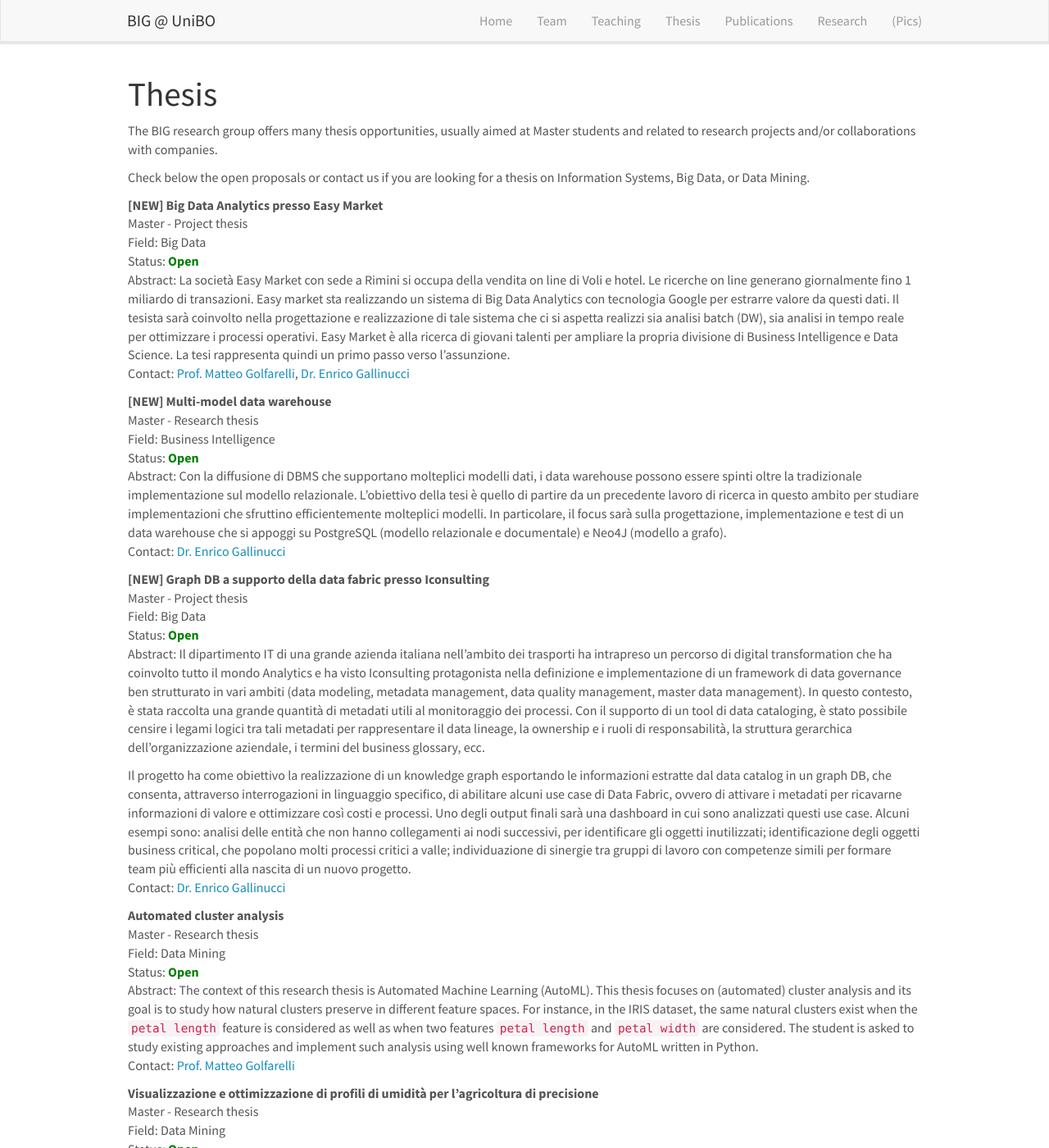
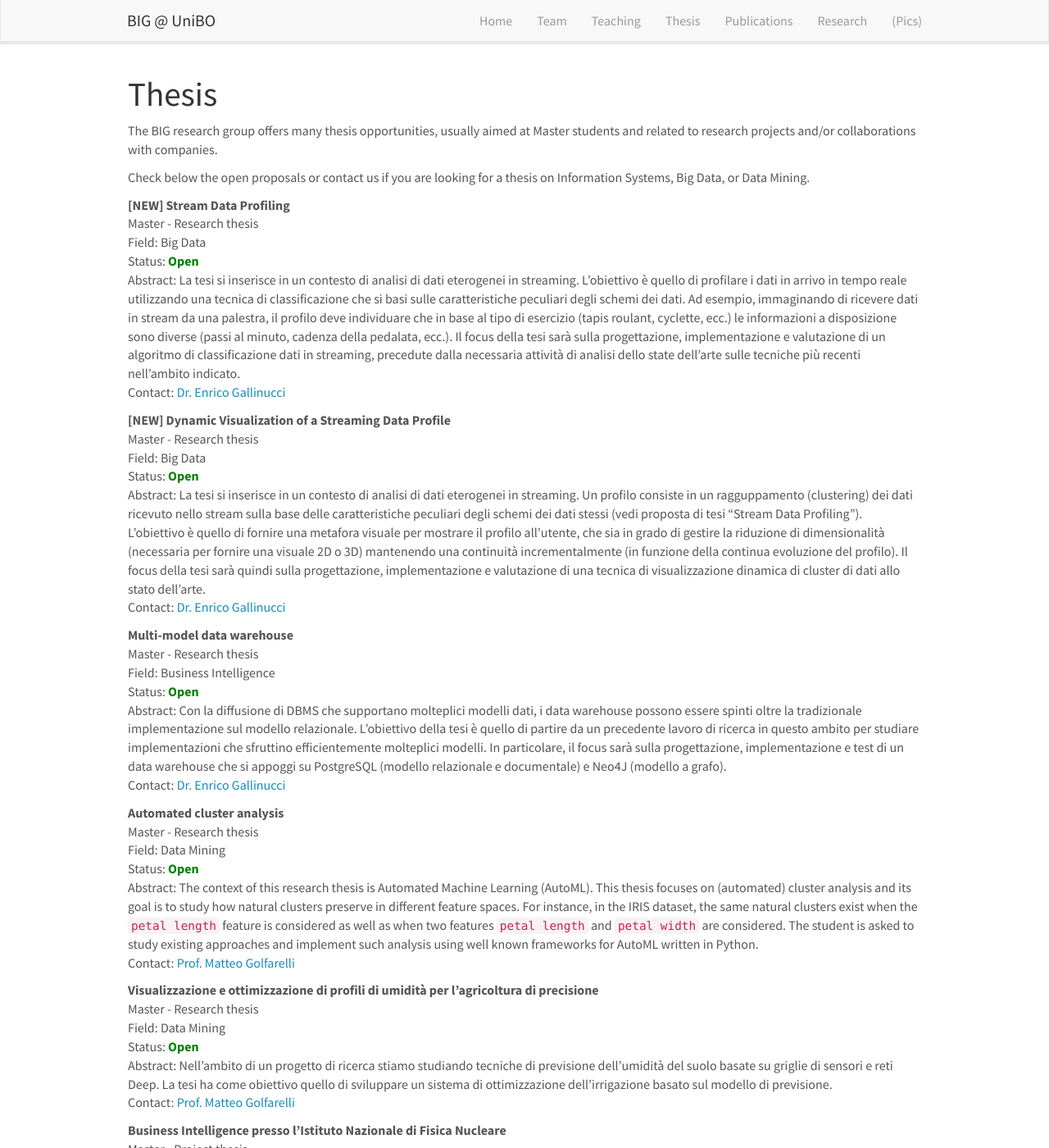
Before and after one commit to big-unibo/big-unibo.github.io, a Jekyll site: the page built from _pages/thesis.md, in a window 1280 px wide and 1400 px high. Shown: the whole window at 82% size. Built offline with Jekyll 4.4.1, drawn with Linux system fonts in a browser that asks for light colours; nearby versions of some CDN libraries; some of the changed text lies outside the part shown.

Commit message:
Update thesis

```diff
--- a/_data/team_members.yml
+++ b/_data/team_members.yml
@@ -14,19 +14,19 @@
   photo: GolfarelliM.jpg
   info: Full professor #, started Oct 2019
   email: matteo.golfarelli@unibo.it
-  bio: Matteo is full professor at the Department of Informatics - Science and Engineering of the University of Bologna and he teaches Information systems, Advanced Databases and Data Mining. He is the author of over 100 publications in international journals and conferences in the areas of pattern recognition, robotics, multi-agent systems and business intelligence, which is today his main research sector. His current research interests include distributed and semantic data warehouses, machine learning, social data analysis, trajectory mining and big data. He coordinated multiple research projects, national and international, in the aforementioned research areas. He is actively engaged in technology transfer in the information systems and business intelligence sectors, collaborates with public and private Italian companies and has been the scientific manager of numerous corporate agreements.
+  bio: "Matteo is full professor at the Department of Informatics - Science and Engineering of the University of Bologna and he teaches Information systems, Advanced Databases and Data Mining. He is the author of over 100 publications in international journals and conferences in the areas of pattern recognition, robotics, multi-agent systems and business intelligence, which is today his main research sector. His current research interests include distributed and semantic data warehouses, machine learning, social data analysis, trajectory mining and big data. He coordinated multiple research projects, national and international, in the aforementioned research areas. He is actively engaged in technology transfer in the information systems and business intelligence sectors, collaborates with public and private Italian companies and has been the scientific manager of numerous corporate agreements."
 
 - name: Enrico Gallinucci
   photo: GallinucciE.jpg
   info: Junior Assistant Professor #, started Jun 2021
   email: enrico.gallinucci@unibo.it
-  bio: "Gallinucci is a computer science researcher at the University of Bologna since 2013, where he teaches the Master's Degree Big Data course and carries out his research activities in the fields of Business Intelligence and Big Data. His research interests are aimed in particular at the aspects of modeling, integration and data analysis, both from the methodological and algorithmic perspectives. The current research topics include: the design of a multistore system to manage data integration and to optimize queries on distributed databases, including relational and NoSQL technologies; the development of smart approaches to support the data scientist in searching, organizing and analizing data in a big data environment; the design of innovative and scalable techniques to analyze large-scale trajectory data. He is currently involved in several projects to deploy the research topics in practical applications, particularly in the precision agriculture sector."
+  bio: "Enrico Gallinucci is a computer science researcher at the University of Bologna since 2013, where he teaches the Master's Degree Big Data course and carries out his research activities in the fields of Business Intelligence and Big Data. His research interests are aimed in particular at the aspects of modeling, integration and data analysis, both from the methodological and algorithmic perspectives. The current research topics include: the design of a multistore system to manage data integration and to optimize queries on distributed databases, including relational and NoSQL technologies; the development of smart approaches to support the data scientist in searching, organizing and analizing data in a big data environment; the design of innovative and scalable techniques to analyze large-scale trajectory data. He is currently involved in several projects to deploy the research topics in practical applications, particularly in the precision agriculture sector."
 
 - name: Matteo Francia
   photo: FranciaM_2.jpg
   info: Junior Assistant Professor
   email: m.francia@unibo.it
-  bio: Matteo Francia earned his Ph.D. in Computer Science and Engineering from The University of Bologna, Italy. He is an assistant professor at The University of Bologna, where he is a member of the Business Intelligence Group and teaches subjects related to Big Data and Cloud Platforms. His research focuses on advanced analytics and unconventional data, with particular reference to trajectory, social, and sensor data. He authored publications in international conferences and journals on these subjects, including Information Systems, Information Systems Frontiers, IEEE Transactions on Knowledge and Data Engineering, DOLAP, EDBT, and ER. He was a visiting scholar at The University of Queensland in 2019. He received the MSc and BSc with honors from the University of Bologna in 2017 and 2014, respectively.
+  bio: "Matteo Francia earned his Ph.D. in Computer Science and Engineering from The University of Bologna, Italy. He is an assistant professor at The University of Bologna, where he is a member of the Business Intelligence Group and teaches subjects related to Big Data and Cloud Platforms. His research focuses on advanced analytics and unconventional data, with particular reference to trajectory, social, and sensor data. He authored publications in international conferences and journals on these subjects, including Information Systems, Information Systems Frontiers, IEEE Transactions on Knowledge and Data Engineering, DOLAP, EDBT, and ER. He was a visiting scholar at The University of Queensland in 2019. He received the MSc and BSc with honors from the University of Bologna in 2017 and 2014, respectively."
 
 - name: Chiara Forresi
   photo: ForresiC.jpg
--- a/_data/thesis.yml
+++ b/_data/thesis.yml
@@ -2,21 +2,35 @@
 ## Level: Master, Bachelor
 ## Type: Research, Project, Compilation
 
-- title: \[NEW\] Big Data Analytics presso Easy Market
+- title: \[NEW\] Stream Data Profiling
   level: Master
   field: Big Data
-  type: Project thesis
+  type: Research thesis
   status: Open
-  year: 2023
-  contact: "<a href='mailto:matteo.golfarelli@unibo.it'>Prof. Matteo Golfarelli</a>, <a href='mailto:enrico.gallinucci@unibo.it'>Dr. Enrico Gallinucci</a>"
+  year: 2024
+  contact: "<a href='mailto:enrico.gallinucci@unibo.it'>Dr. Enrico Gallinucci</a>"
   abstract: |
-    La società Easy Market con sede a Rimini si occupa della vendita on line di Voli e hotel.
-    Le ricerche on line generano giornalmente fino 1 miliardo di transazioni.
-    Easy market sta realizzando un sistema di Big Data Analytics con tecnologia Google per estrarre valore da questi dati.
-    Il tesista sarà coinvolto nella progettazione e realizzazione di tale sistema che ci si aspetta realizzi sia analisi batch (DW), sia analisi in tempo reale per ottimizzare i processi operativi.
-    Easy Market è alla ricerca di giovani talenti per ampliare la propria divisione di Business Intelligence e Data Science. La tesi rappresenta quindi un primo passo verso l’assunzione.
+    La tesi si inserisce in un contesto di analisi di dati eterogenei in streaming.
+    L'obiettivo è quello di profilare i dati in arrivo in tempo reale utilizzando una tecnica di classificazione che si basi sulle caratteristiche peculiari degli schemi dei dati.
+    Ad esempio, immaginando di ricevere dati in stream da una palestra, il profilo deve individuare che in base al tipo di esercizio (tapis roulant, cyclette, ecc.) le informazioni a disposizione sono diverse (passi al minuto, cadenza della pedalata, ecc.).
+    Il focus della tesi sarà sulla progettazione, implementazione e valutazione di un algoritmo di classificazione dati in streaming, precedute dalla necessaria attività di analisi dello state dell'arte sulle tecniche più recenti nell'ambito indicato.
 
-- title: \[NEW\] Multi-model data warehouse
+
+- title: \[NEW\] Dynamic Visualization of a Streaming Data Profile
+  level: Master
+  field: Big Data
+  type: Research thesis
+  status: Open
+  year: 2024
+  contact: "<a href='mailto:enrico.gallinucci@unibo.it'>Dr. Enrico Gallinucci</a>"
+  abstract: |
+    La tesi si inserisce in un contesto di analisi di dati eterogenei in streaming.
+    Un profilo consiste in un ragguppamento (clustering) dei dati ricevuto nello stream sulla base delle caratteristiche peculiari degli schemi dei dati stessi (vedi proposta di tesi "Stream Data Profiling").
+    L'obiettivo è quello di fornire una metafora visuale per mostrare il profilo all'utente, che sia in grado di gestire la riduzione di dimensionalità (necessaria per fornire una visuale 2D o 3D) mantenendo una continuità incrementalmente (in funzione della continua evoluzione del profilo).
+    Il focus della tesi sarà quindi sulla progettazione, implementazione e valutazione di una tecnica di visualizzazione dinamica di cluster di dati allo stato dell'arte.
+
+
+- title: Multi-model data warehouse
   level: Master
   field: Business Intelligence
   type: Research thesis
@@ -27,27 +41,6 @@
     Con la diffusione di DBMS che supportano molteplici modelli dati, i data warehouse possono essere spinti oltre la tradizionale implementazione sul modello relazionale.
     L'obiettivo della tesi è quello di partire da un precedente lavoro di ricerca in questo ambito per studiare implementazioni che sfruttino efficientemente molteplici modelli.
     In particolare, il focus sarà sulla progettazione, implementazione e test di un data warehouse che si appoggi su PostgreSQL (modello relazionale e documentale) e Neo4J (modello a grafo).
-
-- title: \[NEW\] Graph DB a supporto della data fabric presso Iconsulting
-  level: Master
-  field: Big Data
-  type: Project thesis
-  status: Open
-  year: 2023
-  contact: "<a href='mailto:enrico.gallinucci@unibo.it'>Dr. Enrico Gallinucci</a>"
-  abstract: |
-    Il dipartimento IT di una grande azienda italiana nell’ambito dei trasporti ha intrapreso un percorso di digital transformation che ha coinvolto tutto il mondo Analytics e ha visto
-    Iconsulting protagonista nella definizione e implementazione di un framework di data governance ben strutturato in vari ambiti (data modeling, metadata management, data quality management,
-    master data management). In questo contesto, è stata raccolta una grande quantità di metadati utili al monitoraggio dei processi. Con il supporto di un tool di data cataloging, è stato
-    possibile censire i legami logici tra tali metadati per rappresentare il data lineage, la ownership e i ruoli di responsabilità, la struttura gerarchica dell’organizzazione aziendale,
-    i termini del business glossary, ecc.
-
-    Il progetto ha come obiettivo la realizzazione di un knowledge graph esportando le informazioni estratte dal data catalog in un graph DB, che consenta, attraverso interrogazioni
-    in linguaggio specifico, di abilitare alcuni use case di Data Fabric, ovvero di attivare i metadati per ricavarne informazioni di valore e ottimizzare così costi e processi.
-    Uno degli output finali sarà una dashboard in cui sono analizzati questi use case. Alcuni esempi sono: analisi delle entità che non hanno collegamenti ai nodi successivi, per
-    identificare gli oggetti inutilizzati; identificazione degli oggetti business critical, che popolano molti processi critici a valle; individuazione di sinergie tra gruppi di
-    lavoro con competenze simili per formare team più efficienti alla nascita di un nuovo progetto.
-
 
 - title: Automated cluster analysis
   level: Master
@@ -109,14 +102,48 @@
 
 ###
 
+- title: \[NEW\] Big Data Analytics presso Easy Market
+  level: Master
+  field: Big Data
+  type: Project thesis
+  status: Taken
+  year: 2023
+  contact: "<a href='mailto:matteo.golfarelli@unibo.it'>Prof. Matteo Golfarelli</a>, <a href='mailto:enrico.gallinucci@unibo.it'>Dr. Enrico Gallinucci</a>"
+  abstract: |
+    La società Easy Market con sede a Rimini si occupa della vendita on line di Voli e hotel.
+    Le ricerche on line generano giornalmente fino 1 miliardo di transazioni.
+    Easy market sta realizzando un sistema di Big Data Analytics con tecnologia Google per estrarre valore da questi dati.
+    Il tesista sarà coinvolto nella progettazione e realizzazione di tale sistema che ci si aspetta realizzi sia analisi batch (DW), sia analisi in tempo reale per ottimizzare i processi operativi.
+    Easy Market è alla ricerca di giovani talenti per ampliare la propria divisione di Business Intelligence e Data Science. La tesi rappresenta quindi un primo passo verso l’assunzione.
+
 ###
+
+- title: Graph DB a supporto della data fabric presso Iconsulting
+  level: Master
+  field: Big Data
+  type: Project thesis
+  status: ClosedToCheck
+  year: 2023
+  contact: "<a href='mailto:enrico.gallinucci@unibo.it'>Dr. Enrico Gallinucci</a>"
+  abstract: |
+    Il dipartimento IT di una grande azienda italiana nell’ambito dei trasporti ha intrapreso un percorso di digital transformation che ha coinvolto tutto il mondo Analytics e ha visto
+    Iconsulting protagonista nella definizione e implementazione di un framework di data governance ben strutturato in vari ambiti (data modeling, metadata management, data quality management,
+    master data management). In questo contesto, è stata raccolta una grande quantità di metadati utili al monitoraggio dei processi. Con il supporto di un tool di data cataloging, è stato
+    possibile censire i legami logici tra tali metadati per rappresentare il data lineage, la ownership e i ruoli di responsabilità, la struttura gerarchica dell’organizzazione aziendale,
+    i termini del business glossary, ecc.
+
+    Il progetto ha come obiettivo la realizzazione di un knowledge graph esportando le informazioni estratte dal data catalog in un graph DB, che consenta, attraverso interrogazioni
+    in linguaggio specifico, di abilitare alcuni use case di Data Fabric, ovvero di attivare i metadati per ricavarne informazioni di valore e ottimizzare così costi e processi.
+    Uno degli output finali sarà una dashboard in cui sono analizzati questi use case. Alcuni esempi sono: analisi delle entità che non hanno collegamenti ai nodi successivi, per
+    identificare gli oggetti inutilizzati; identificazione degli oggetti business critical, che popolano molti processi critici a valle; individuazione di sinergie tra gruppi di
+    lavoro con competenze simili per formare team più efficienti alla nascita di un nuovo progetto.
 
 
 - title: Online integration and analysis of IoT data
   level: Master
   field: Data Mining, Big Data
   type: Research thesis
-  status: Closed
+  status: ClosedToCheck
   year:
   contact: "<a href='mailto:enrico.gallinucci@unibo.it'>Dr. Enrico Gallinucci</a>, <a href='mailto:m.francia@unibo.it'>Dr. Matteo Francia</a>"
   supervisor:
@@ -130,7 +157,7 @@
   level: Master
   field: Data Mining
   type: Project thesis
-  status: Closed
+  status: ClosedToCheck
   year:
   contact: "<a href='mailto:matteo.golfarelli@unibo.it'>Prof. Matteo Golfarelli</a>"
   supervisor:
@@ -144,7 +171,7 @@
   level: Master
   field: Data Mining, Big Data
   type: Project thesis
-  status: Closed
+  status: ClosedToCheck
   year:
   contact: "<a href='mailto:matteo.golfarelli@unibo.it'>Prof. Matteo Golfarelli</a>"
   supervisor:
@@ -158,7 +185,7 @@
   level: Master
   type: Project thesis
   field: Data Mining
-  status: Closed
+  status: ClosedToCheck
   year:
   contact: "<a href='mailto:matteo.golfarelli@unibo.it'>Prof. Matteo Golfarelli</a>"
   supervisor:
@@ -172,7 +199,7 @@
   level: Master
   type: Project thesis
   field: Information Systems, Big Data
-  status: Closed
+  status: ClosedToCheck
   year:
   contact: "<a href='mailto:matteo.golfarelli@unibo.it'>Prof. Matteo Golfarelli</a>"
   supervisor:
```
